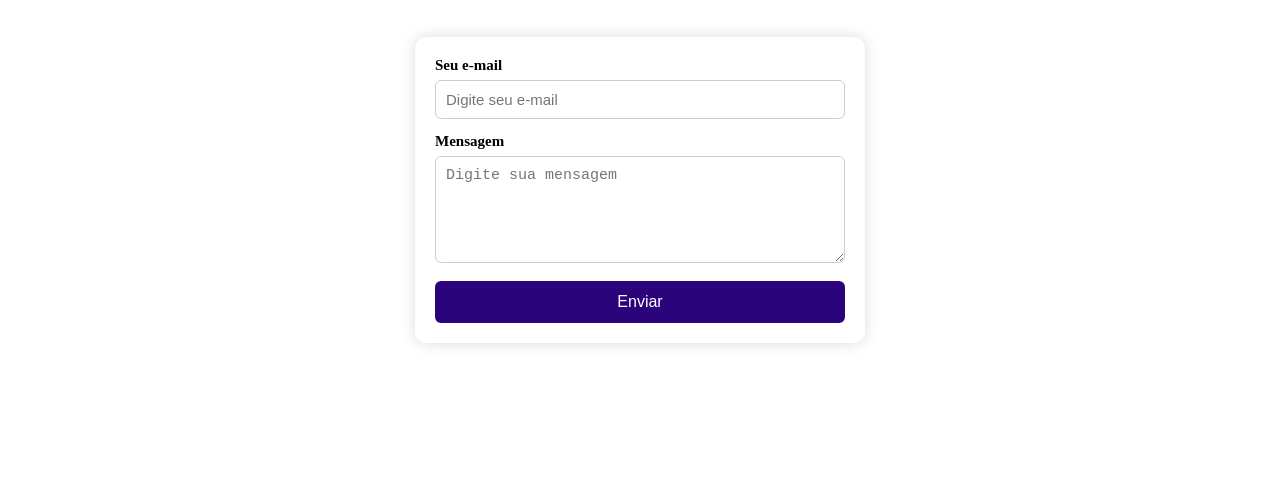
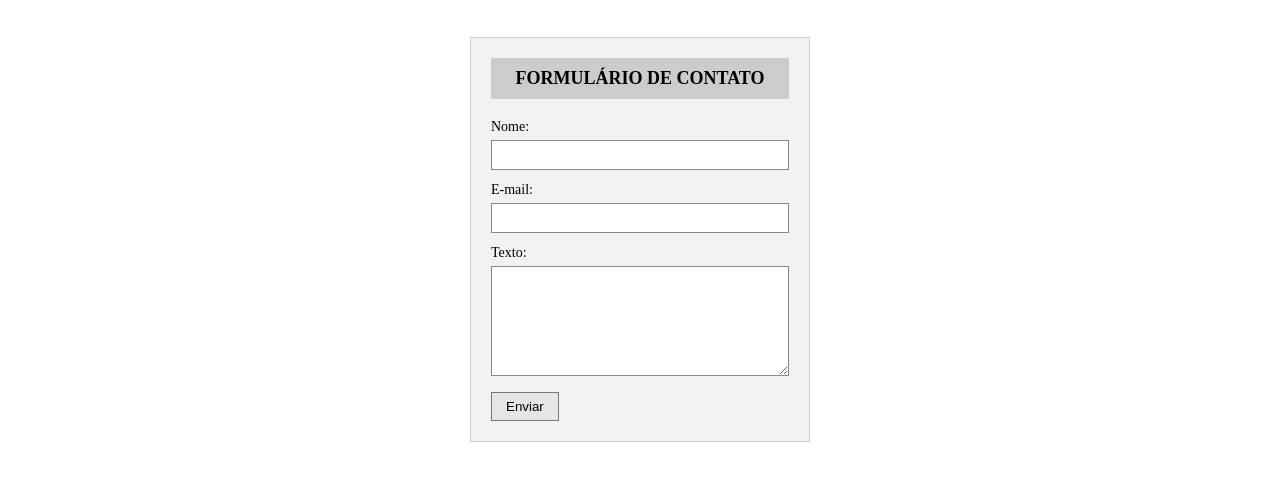
Before and after one commit to denagoinc/site, a plain HTML site: page contato.html in a window 1280 px wide. Shown: the part 137-618 px from the top of the page. Drawn offline with Linux system fonts and the light colour scheme.

Commit message:
Update contato.html

```diff
--- a/contato.html
+++ b/contato.html
@@ -8,46 +8,54 @@
     <script defer src="app.js"></script>
 
     <style>
+      /* === ESTILO IGUAL AO DA SEGUNDA IMAGEM === */
+      .form-wrapper {
+        width: 100%;
+        display: flex;
+        justify-content: center;
+        margin-top: 40px;
+      }
+
       .form-contato {
-        max-width: 450px;
-        margin: 40px auto;
+        width: 340px;
         padding: 20px;
-        border-radius: 12px;
-        background: #ffffff15;
-        backdrop-filter: blur(6px);
-        box-shadow: 0 0 15px #00000025;
+        border: 1px solid #ccc;
+        background: #f2f2f2;
+      }
+
+      .form-header {
+        background: #ccc;
+        text-align: center;
+        font-weight: bold;
+        padding: 10px;
+        margin-bottom: 20px;
+        font-size: 18px;
       }
 
       .form-contato label {
         display: block;
-        margin-bottom: 6px;
-        font-weight: bold;
-        font-size: 15px;
+        margin-bottom: 5px;
+        font-size: 14px;
       }
 
       .form-contato input,
       .form-contato textarea {
         width: 100%;
-        padding: 10px;
-        margin-bottom: 14px;
-        border-radius: 6px;
-        border: 1px solid #ccc;
-        font-size: 15px;
+        padding: 6px;
+        margin-bottom: 12px;
+        border: 1px solid #888;
+        font-size: 14px;
       }
 
       .form-contato button {
-        width: 100%;
-        padding: 12px;
-        border: none;
-        border-radius: 6px;
-        background: #2b047c;
-        color: white;
-        font-size: 16px;
+        padding: 6px 14px;
+        background: #e6e6e6;
+        border: 1px solid #777;
         cursor: pointer;
       }
 
       .form-contato button:hover {
-        opacity: 0.9;
+        background: #dcdcdc;
       }
     </style>
   </head>
@@ -75,27 +83,35 @@
 
     <main class="hero">
 
-      <!-- FORMULÁRIO -->
-     <form
-  action="https://formsubmit.co/denagocontato@gmail.com"
-  method="POST"
-  class="form-contato">
+      <!-- FORMULÁRIO CENTRALIZADO + FUNCIONAL (WEB3FORMS) -->
+      <div class="form-wrapper">
 
-  <!-- Redireciona corretamente para /site/obrigado.html -->
-  <input type="hidden" name="_next" value="https://denagoinc.github.io/site/obrigado.html">
+        <form
+          action="https://api.web3forms.com/submit"
+          method="POST"
+          class="form-contato">
 
-  <!-- Desativa Captcha -->
-  <input type="hidden" name="_captcha" value="false">
+          <div class="form-header">FORMULÁRIO DE CONTATO</div>
 
-  <label for="email">Seu e-mail</label>
-  <input type="email" id="email" name="email" placeholder="Digite seu e-mail" required>
+          <!-- COLE SUA API KEY AQUI -->
+          <input type="hidden" name="access_key" value="SUA-API-KEY-AQUI">
 
-  <label for="mensagem">Mensagem</label>
-  <textarea id="mensagem" name="message" rows="5" placeholder="Digite sua mensagem" required></textarea>
+          <!-- Redirecionamento -->
+          <input type="hidden" name="redirect" value="https://denagoinc.github.io/site/obrigado.html">
 
-  <button type="submit">Enviar</button>
-</form>
+          <label for="nome">Nome:</label>
+          <input type="text" id="nome" name="name" required>
 
+          <label for="email">E-mail:</label>
+          <input type="email" id="email" name="email" required>
+
+          <label for="mensagem">Texto:</label>
+          <textarea id="mensagem" name="message" rows="6" required></textarea>
+
+          <button type="submit">Enviar</button>
+        </form>
+
+      </div>
 
     </main>
 
```
